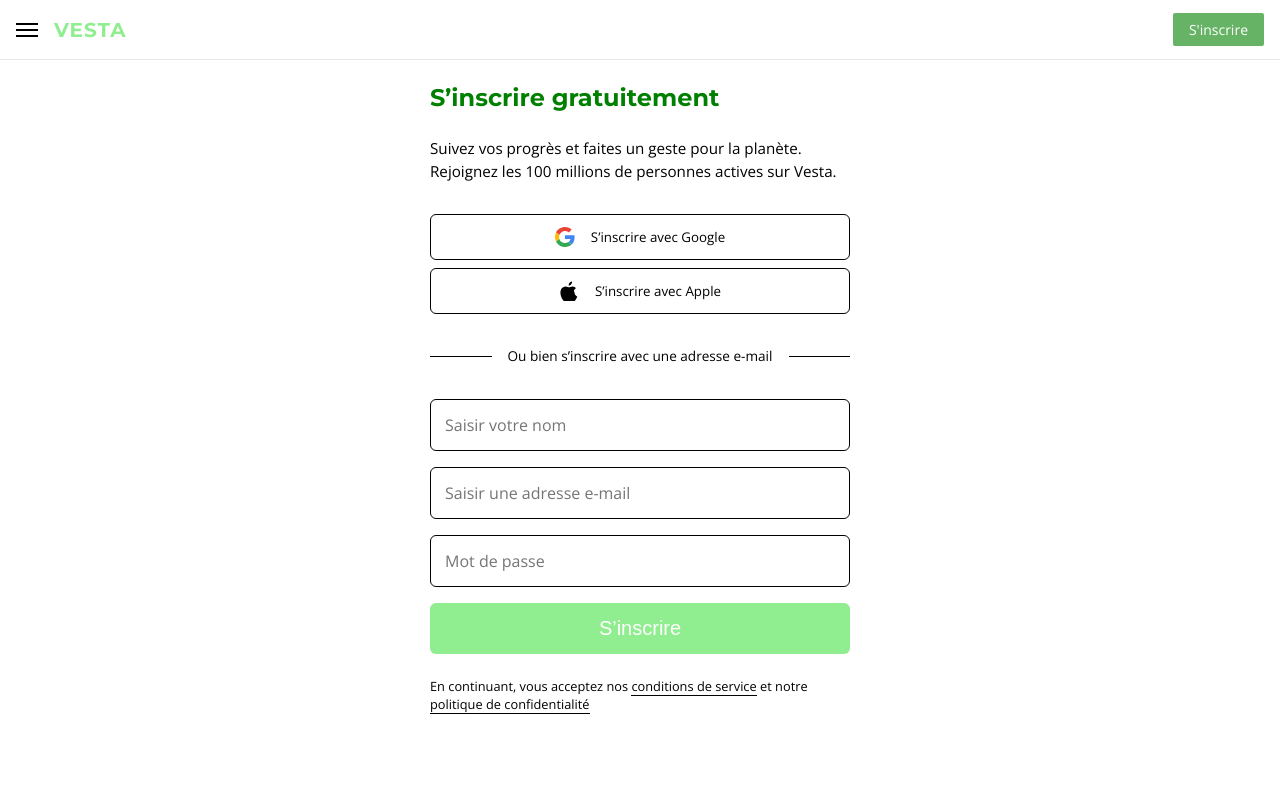
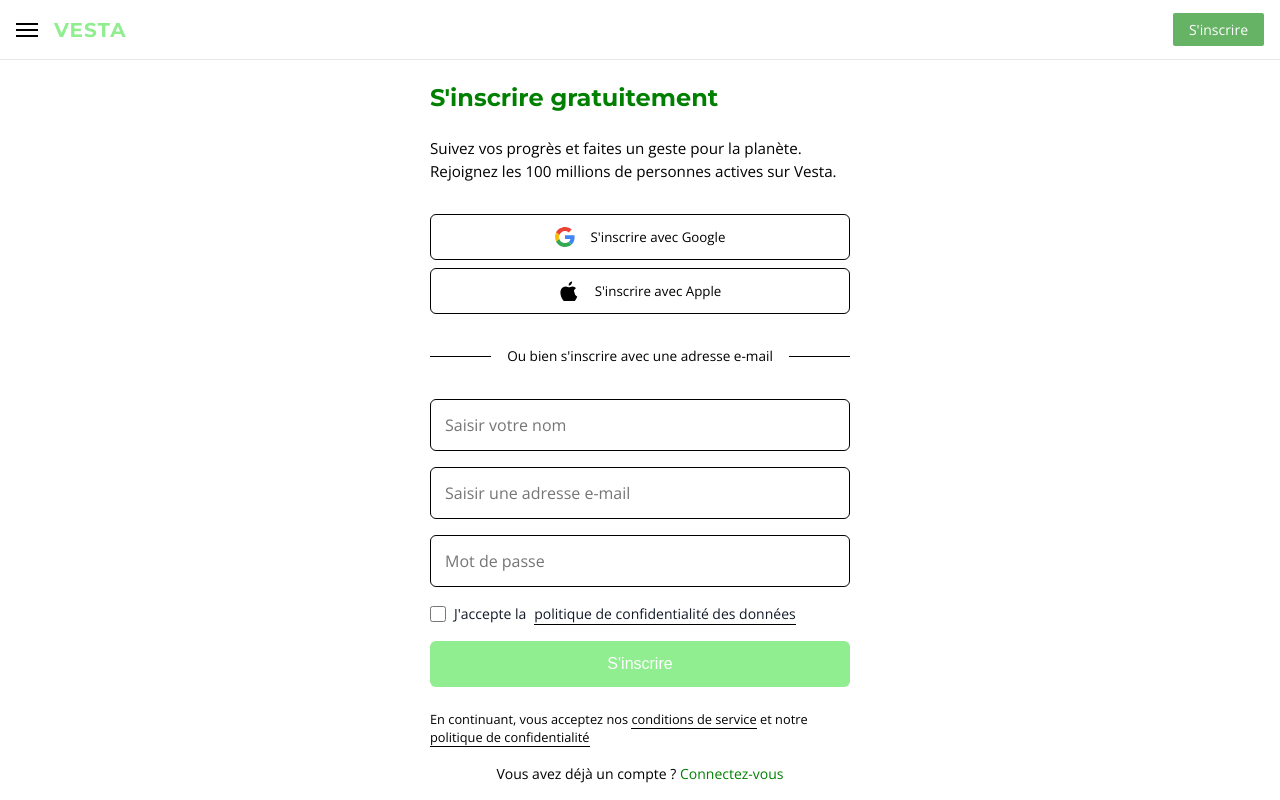
Before and after one commit to sae401-bilan-carbone/front-end, a Vue app: page /fr/signup in a window 1280 px wide. Shown: the top 800 px of the page. Built offline with nearby package versions, Linux system fonts and the light colour scheme; no server answers.

Commit message:
SignUpViewV2

```diff
--- a/src/views/SignUpView.vue
+++ b/src/views/SignUpView.vue
@@ -50,6 +50,11 @@ function validateForm() {
     isValid = false
   }
 
+  if (!form.value.acceptPrivacy) {
+    errors.value.acceptPrivacy = 'Requis'
+    isValid = false
+  }
+
   return isValid
 }
 
@@ -73,7 +78,7 @@ async function handleSubmit() {
 <template>
   <div class="auth-page">
     <div class="auth-card">
-      <h1 class="title">S’inscrire gratuitement</h1>
+      <h1 class="title">S'inscrire gratuitement</h1>
 
       <p class="description">
         Suivez vos progrès et faites un geste pour la planète.
@@ -82,15 +87,15 @@ async function handleSubmit() {
 
       <div class="social-grid">
         <button type="button" class="btn-social">
-          <IconGoogle :size="20" /> S’inscrire avec Google
+          <IconGoogle :size="20" /> S'inscrire avec Google
         </button>
         <button type="button" class="btn-social">
-          <IconApple :size="20" /> S’inscrire avec Apple
+          <IconApple :size="20" /> S'inscrire avec Apple
         </button>
       </div>
 
       <div class="separator">
-        <span>Ou bien s’inscrire avec une adresse e-mail</span>
+        <span>Ou bien s'inscrire avec une adresse e-mail</span>
       </div>
 
       <form @submit.prevent="handleSubmit" class="signup-form">
@@ -101,6 +106,7 @@ async function handleSubmit() {
             v-model="form.name"
             type="text"
             placeholder="Saisir votre nom"
+            :disabled="loading"
             :class="{ 'input-error': errors.name }"
           />
           <span v-if="errors.name" class="error-msg">{{ errors.name }}</span>
@@ -111,6 +117,7 @@ async function handleSubmit() {
             v-model="form.email"
             type="email"
             placeholder="Saisir une adresse e-mail"
+            :disabled="loading"
             :class="{ 'input-error': errors.email }"
           />
           <span v-if="errors.email" class="error-msg">{{ errors.email }}</span>
@@ -121,13 +128,27 @@ async function handleSubmit() {
             v-model="form.password"
             type="password"
             placeholder="Mot de passe"
+            :disabled="loading"
             :class="{ 'input-error': errors.password }"
           />
           <span v-if="errors.password" class="error-msg">{{ errors.password }}</span>
         </div>
 
+        <div class="form-group form-group--checkbox">
+          <label class="checkbox-label">
+            <input
+              v-model="form.acceptPrivacy"
+              type="checkbox"
+              :disabled="loading"
+            />
+            J'accepte la
+            <RouterLink to="/privacy">politique de confidentialité des données</RouterLink>
+          </label>
+          <span v-if="errors.acceptPrivacy" class="error-msg">{{ errors.acceptPrivacy }}</span>
+        </div>
+
         <button type="submit" class="btn-submit" :disabled="loading">
-          {{ loading ? "Chargement..." : "S’inscrire" }}
+          {{ loading ? "Chargement..." : "S'inscrire" }}
         </button>
       </form>
 
@@ -137,14 +158,16 @@ async function handleSubmit() {
         et notre
         <RouterLink to="/privacy">politique de confidentialité</RouterLink>
       </p>
+
+      <p class="signin-link">
+        Vous avez déjà un compte ?
+        <RouterLink :to="{ name: 'signin' }">Connectez-vous</RouterLink>
+      </p>
     </div>
   </div>
 </template>
 
 <style lang="scss" scoped>
-// L'auto-import doit être configuré dans vite.config.js
-// sinon ajoute @use "@/assets/styles/variables" as *;
-
 .auth-page {
   display: flex;
   justify-content: center;
@@ -218,7 +241,9 @@ async function handleSubmit() {
   .form-group {
     margin-bottom: $space-md;
 
-    input {
+    input[type='text'],
+    input[type='email'],
+    input[type='password'] {
       width: 100%;
       padding: 14px;
       border: 1.5px solid $black;
@@ -228,6 +253,7 @@ async function handleSubmit() {
 
       &.input-error { border-color: $danger; }
       &:focus { outline: 1px solid $primary-color; }
+      &:disabled { opacity: 0.6; cursor: not-allowed; }
     }
 
     .error-msg {
@@ -236,16 +262,35 @@ async function handleSubmit() {
       margin-top: 4px;
       display: block;
     }
+
+    &--checkbox {
+      .checkbox-label {
+        display: flex;
+        align-items: center;
+        gap: $space-sm;
+        font-size: $font-size-sm;
+        cursor: pointer;
+
+        input[type='checkbox'] {
+          accent-color: $primary-color;
+          width: 16px;
+          height: 16px;
+          flex-shrink: 0;
+        }
+
+        a { color: inherit; border-bottom: 1px solid $black; }
+      }
+    }
   }
 
   .btn-submit {
     width: 100%;
     padding: 14px;
-    background-color: $primary-light; // Le vert de ton image
+    background-color: $primary-light;
     color: $white;
     border: none;
     border-radius: $radius-md;
-    font-size: $font-size-lg;
+    font-size: $font-size-base;
     font-weight: $font-weight-medium;
     cursor: pointer;
     transition: opacity 0.2s;
@@ -272,4 +317,13 @@ async function handleSubmit() {
   margin-bottom: $space-md;
   text-align: center;
 }
+
+.signin-link {
+  margin-top: $space-md;
+  font-size: $font-size-sm;
+  text-align: center;
+  color: $black;
+
+  a { color: $primary-color; font-weight: $font-weight-medium; }
+}
 </style>
```
